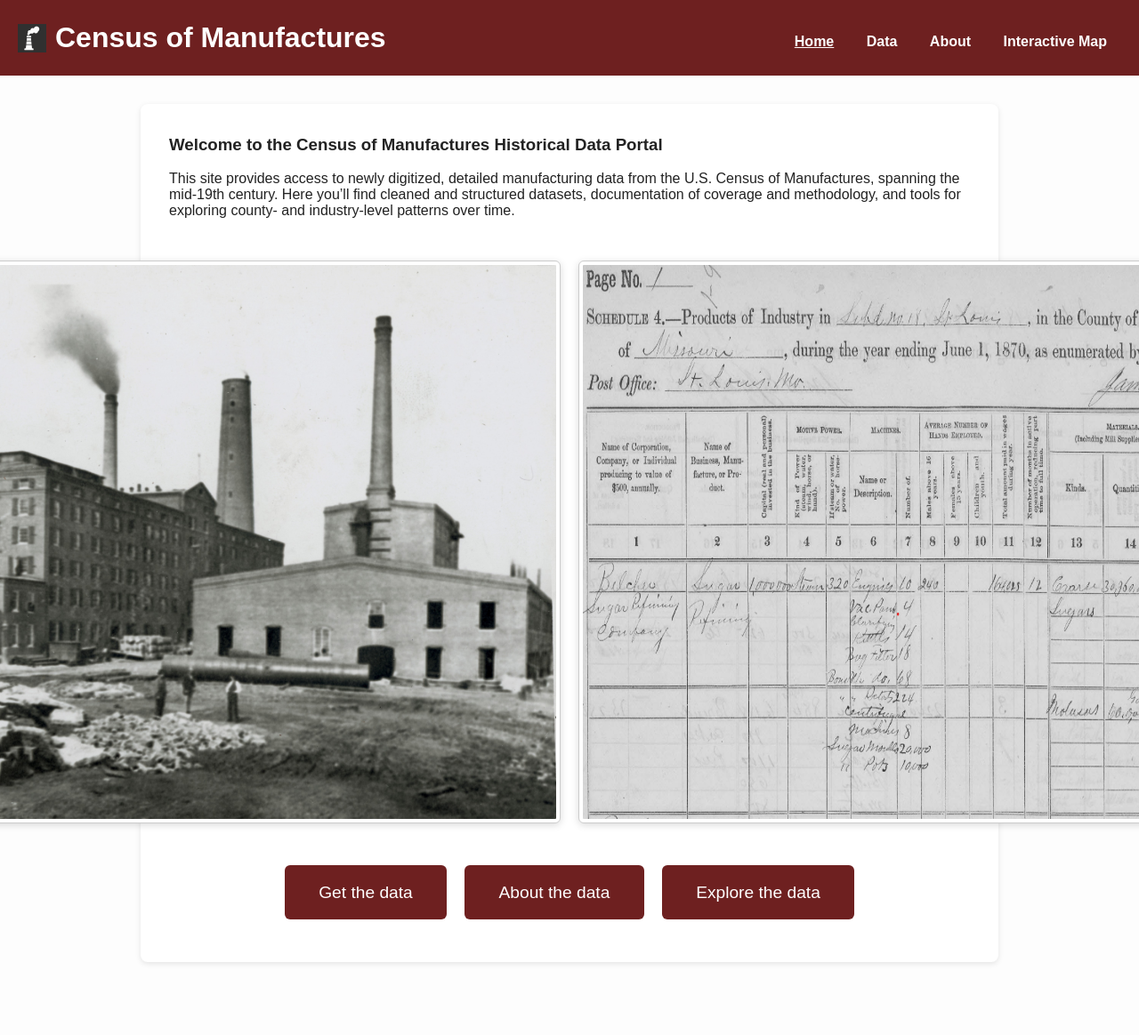
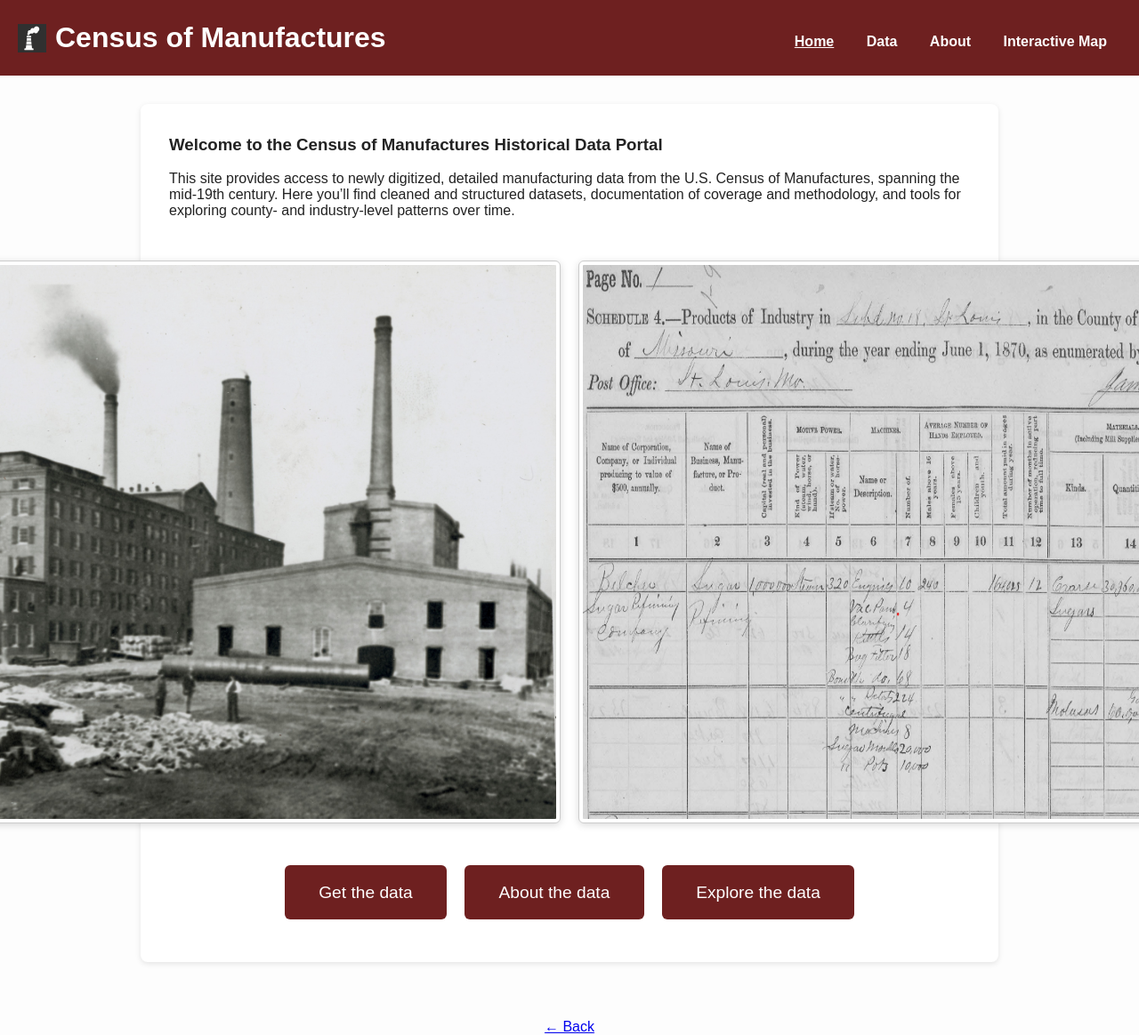
Before and after one commit to allen-otterstrom/CMF_data, a Jekyll site: the page built from index.md, in a window 1280 px wide. Shown: the whole page at 89% size. Built offline with Jekyll 4.4.1, drawn with Linux system fonts in a browser that asks for light colours.

Commit message:
Update default.html

```diff
--- a/_layouts/default.html
+++ b/_layouts/default.html
@@ -51,6 +51,10 @@
   {{ content }}
 </main>
 
+<div style="text-align: center; margin-top: 2em;">
+  <a class="back-link" href="javascript:window.history.back();">← Back</a>
+</div>
+
 </body>
 <body class="{% if page.url == '/' %}page-index{% endif %}">
 </html>
```
